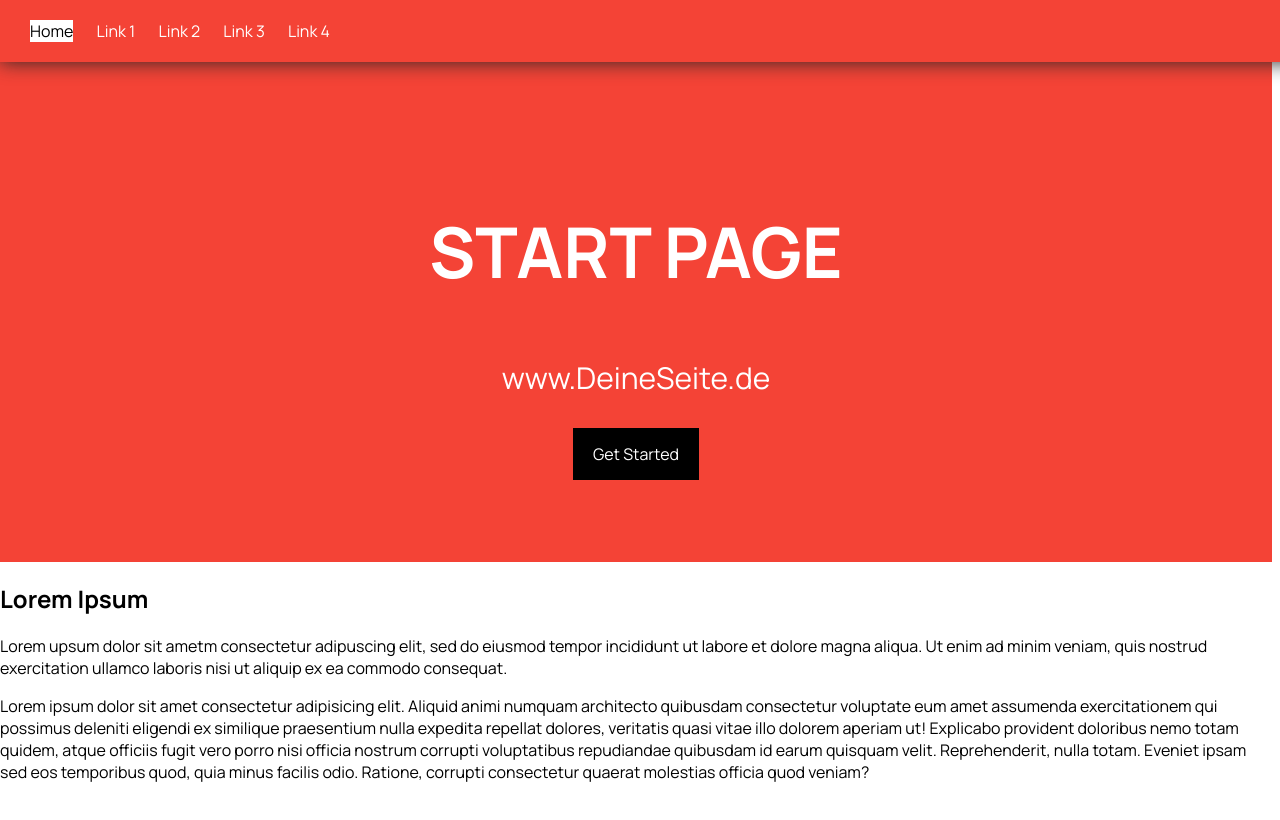
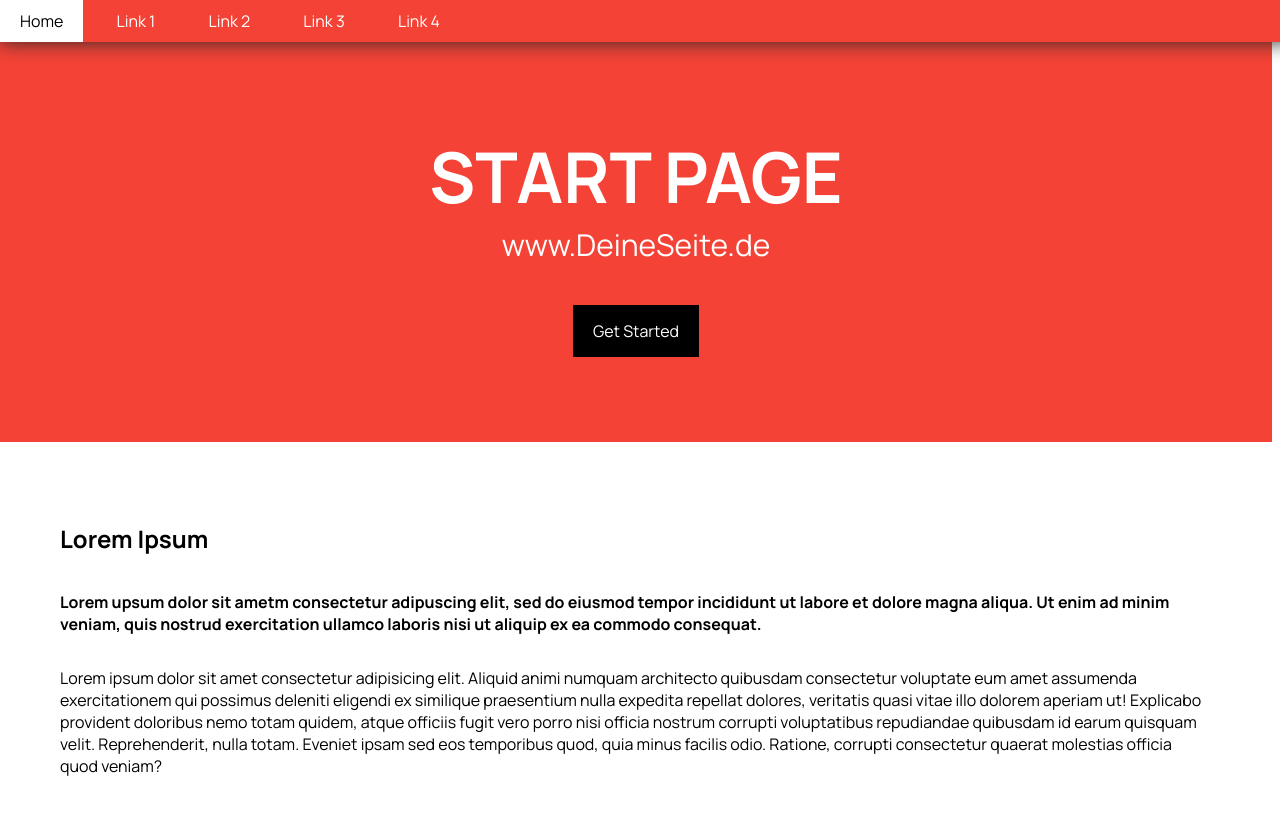
Before and after one commit to serialgaslighter/kevin_test1, a plain HTML site: page index.html in a window 1280 px wide. Shown: the top 820 px of the page. Drawn offline with Linux system fonts and the light colour scheme.

Commit message:
fixed layout at the top

```diff
--- a/index.html
+++ b/index.html
@@ -23,9 +23,9 @@
     <a href="">Get Started</a>
   </section>
 
-  <section>
+  <section id="sec2">
     <h2>Lorem Ipsum</h2>
-    <p>Lorem upsum dolor sit ametm consectetur adipuscing elit, sed do eiusmod tempor incididunt ut labore et dolore magna aliqua. Ut enim ad minim veniam, quis nostrud exercitation ullamco laboris nisi ut aliquip ex ea commodo consequat.</p>
+    <p id="sec2p1">Lorem upsum dolor sit ametm consectetur adipuscing elit, sed do eiusmod tempor incididunt ut labore et dolore magna aliqua. Ut enim ad minim veniam, quis nostrud exercitation ullamco laboris nisi ut aliquip ex ea commodo consequat.</p>
     <p>Lorem ipsum dolor sit amet consectetur adipisicing elit. Aliquid animi numquam architecto quibusdam consectetur voluptate eum amet assumenda exercitationem qui possimus deleniti eligendi ex similique praesentium nulla expedita repellat dolores, veritatis quasi vitae illo dolorem aperiam ut! Explicabo provident doloribus nemo totam quidem, atque officiis fugit vero porro nisi officia nostrum corrupti voluptatibus repudiandae quibusdam id earum quisquam velit. Reprehenderit, nulla totam. Eveniet ipsam sed eos temporibus quod, quia minus facilis odio. Ratione, corrupti consectetur quaerat molestias officia quod veniam?</p>
   </section>
 
--- a/style.css
+++ b/style.css
@@ -2,16 +2,17 @@
 nav {
   background-color: #f44336;
   width: 100%;
-  padding: 20px;
+  padding: 10px;
   box-shadow: 0px 0px 20px #272727;
   /* border-bottom: solid 1px black; */
   position: relative;
 }
 nav a {
-  /* background-color: #f44336; */
   color: white;
   text-decoration: none;
-  margin: 10px;
+  padding: 10px 20px;
+  margin-left: -10px;
+  margin-right: 20px;
 }
 nav a.active {
   background-color: white;
@@ -23,7 +24,7 @@ body {
   font-family: "Manrope", sans-serif;
 }
 #sec1 {
-  height: 500px;
+  height: 400px;
   background-color: #f44336;
   display: flex;
   flex-direction: column;
@@ -40,7 +41,19 @@ section a {
 }
 div h1 {
   font-size: 70px;
+  margin-bottom: -30px;
+  margin-top: 0px;
 }
 div p {
   font-size: 30px;
+  margin-bottom: 40px;
 }
+#sec2 {
+  height: 400px;
+  display: flex;
+  flex-direction: column;
+  padding: 60px;
+}
+#sec2p1 {
+  font-weight: bold;
+}
```
